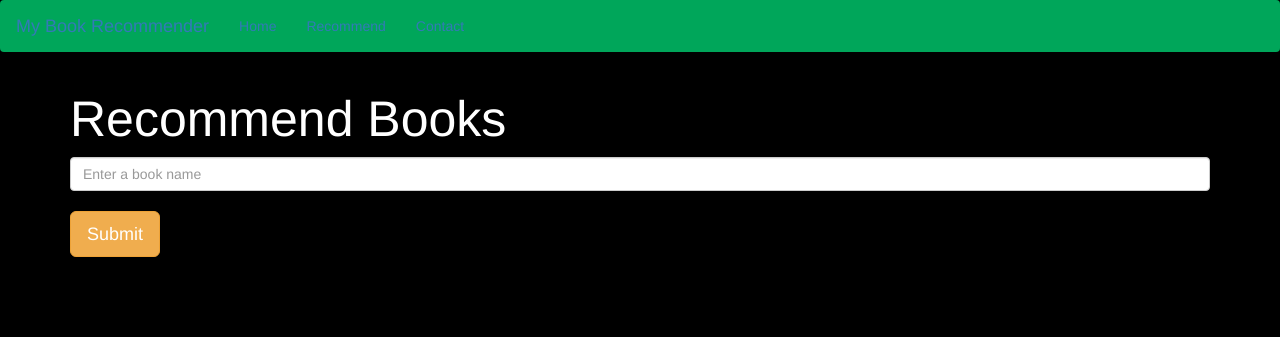
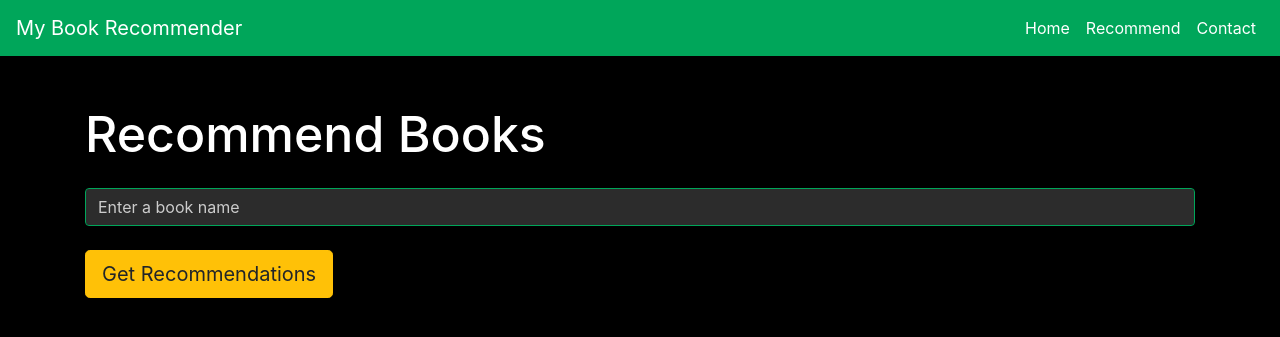
Before and after one commit to anjha1/Book-Recommendation-System, a Flask app: page /recommend in a window 1280 px wide. Shown: the top 337 px of the page. Run offline with Flask 3, Linux system fonts and the light colour scheme; parts of the project's set-up code (start-up, migrations or seed data) failed here and were passed over; some libraries are stand-ins or nearby versions.

Commit message:
Update recommend.html

```diff
--- a/templates/recommend.html
+++ b/templates/recommend.html
@@ -3,55 +3,81 @@
 <head>
     <meta charset="UTF-8">
     <title>Book Recommender System</title>
-    <link rel="stylesheet" href="https://cdn.jsdelivr.net/npm/bootstrap@3.3.7/dist/css/bootstrap.min.css" crossorigin="anonymous">
-</head>
+    <meta name="viewport" content="width=device-width, initial-scale=1">
+    <!-- Bootstrap 4 CDN -->
+    <link rel="stylesheet" href="https://stackpath.bootstrapcdn.com/bootstrap/4.5.2/css/bootstrap.min.css">
     <style>
+        body {
+            background-color: black;
+        }
+        .navbar-custom {
+            background-color: #00a65a;
+        }
         .text-white {
             color: white;
         }
+        .card {
+            background-color: #1c1c1c;
+            border: none;
+            border-radius: 10px;
+        }
+        .form-control {
+            background-color: #2c2c2c;
+            color: white;
+            border: 1px solid #00a65a;
+        }
+        .form-control::placeholder {
+            color: #ccc;
+        }
     </style>
-<body style="background-color: black">
+</head>
+<body>
 
-<nav class="navbar" style="background-color:#00a65a">
-    <a class="navbar-brand">My Book Recommender</a>
-    <ul class="nav navbar-nav">
-        <li><a href="/">Home</a></li>
-        <li><a href="/recommend">Recommend</a></li>
-        <li><a>Contact</a></li>
+<nav class="navbar navbar-expand-lg navbar-custom">
+    <a class="navbar-brand text-white" href="#">My Book Recommender</a>
+    <button class="navbar-toggler text-white" type="button" data-toggle="collapse" data-target="#navbarNav">
+        <span class="navbar-toggler-icon" style="background-color:white; width:25px; height:3px; display:block; margin:5px 0;"></span>
+        <span class="navbar-toggler-icon" style="background-color:white; width:25px; height:3px; display:block; margin:5px 0;"></span>
+        <span class="navbar-toggler-icon" style="background-color:white; width:25px; height:3px; display:block; margin:5px 0;"></span>
+    </button>
+    <div class="collapse navbar-collapse" id="navbarNav">
+        <ul class="navbar-nav ml-auto">
+            <li class="nav-item"><a class="nav-link text-white" href="/">Home</a></li>
+            <li class="nav-item"><a class="nav-link text-white" href="/recommend">Recommend</a></li>
+            <li class="nav-item"><a class="nav-link text-white" href="#">Contact</a></li>
         </ul>
+    </div>
 </nav>
 
-<div class="container">
-    <div class="row">
-        <div class="col-md-12">
-            <h1 class="text-white" style="font-size:50px">Recommend Books</h1>
+<div class="container mt-5">
+    <h1 class="text-white mb-4" style="font-size:50px;">Recommend Books</h1>
     <form action="/recommend_books" method="POST">
         <input name="user_input" type="text" class="form-control" placeholder="Enter a book name"><br>
-                <input type="submit" class="btn btn-lg btn-warning">
+        <input type="submit" class="btn btn-lg btn-warning" value="Get Recommendations">
     </form>
-        </div>
 
     {% if error %}
-        <div class="col-md-12">
-            <div class="alert alert-danger" role="alert">{{ error }}</div>
-        </div>
+    <div class="alert alert-danger mt-3" role="alert">{{ error }}</div>
     {% endif %}
 
+    <div class="row">
         {% if data %}
             {% for i in data %}
-            <div class="col-md-3" style="margin-top:50px">
-                <div class="card">
-                    <div class="card-body">
-                        <img class="card-img-top" src="{{ i[2] }}" style="width:100%">
-                        <p class="text-white">{{ i[0] }}</p>
-                        <h4 class="text-white">{{ i[1] }}</h4>
-                    </div>
+            <div class="col-md-3 mt-4">
+                <div class="card p-2">
+                    <img class="card-img-top" src="{{ i[2] }}" alt="Book Cover" style="width:100%; height:auto;">
+                    <p class="text-white mt-2 mb-0">{{ i[0] }}</p>
+                    <h5 class="text-white">{{ i[1] }}</h5>
                 </div>
             </div>
             {% endfor %}
         {% endif %}
-
     </div>
 </div>
+
+<!-- Bootstrap JS (for navbar toggler) -->
+<script src="https://code.jquery.com/jquery-3.5.1.slim.min.js"></script>
+<script src="https://cdn.jsdelivr.net/npm/bootstrap@4.5.2/dist/js/bootstrap.bundle.min.js"></script>
+
 </body>
 </html>
```
Lines whose indentation alone changed are shown as unchanged.
